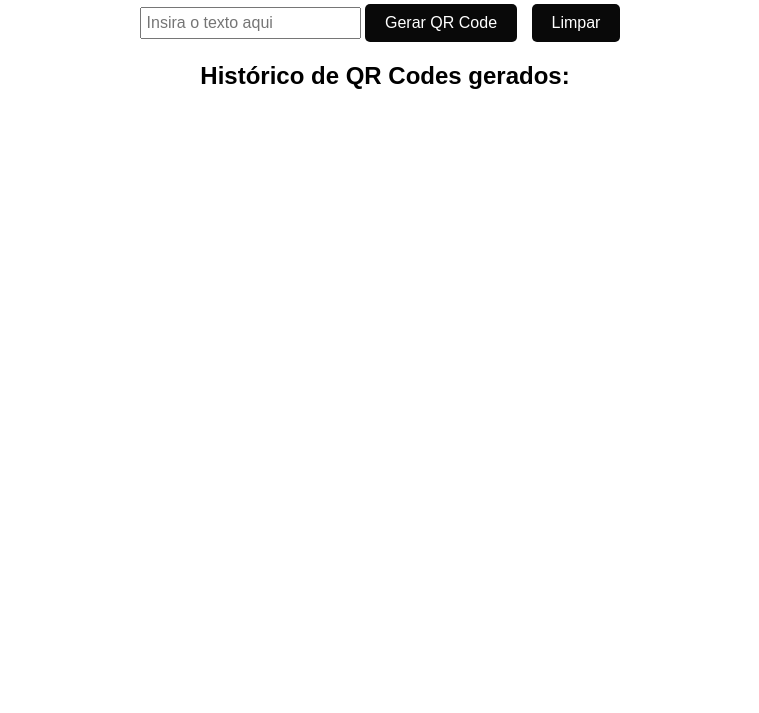
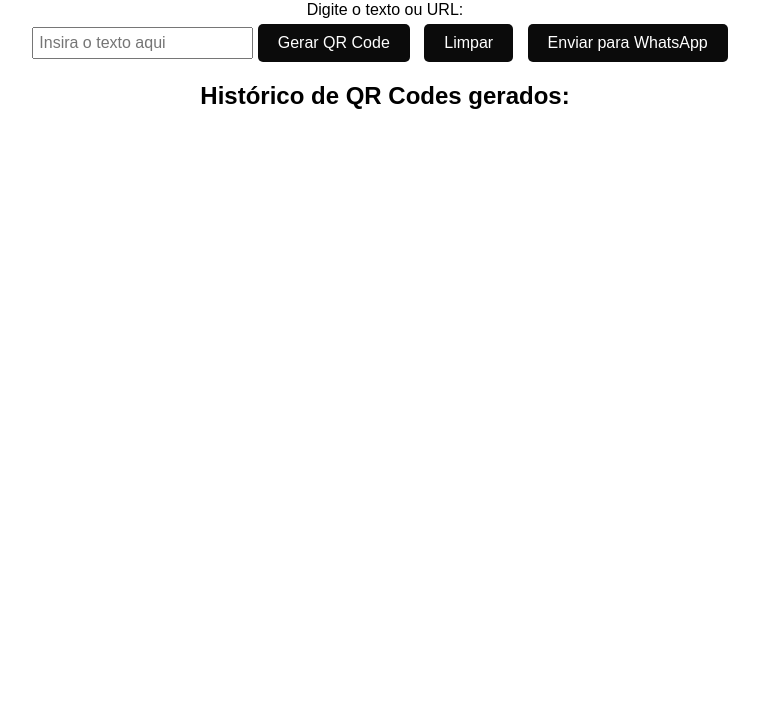
Before and after one commit to MANUELBSFILHO/Projeto, a plain HTML site: page index.html in a window 1280 px wide. Shown: the part 87-800 px from the top of the page, without its empty margins (255-1014 px from the left). Drawn offline with nearby package versions, Linux system fonts and the light colour scheme.

Commit message:
adicionando

```diff
--- a/index.html
+++ b/index.html
@@ -14,6 +14,7 @@
   <input type="text" id="texto" placeholder="Insira o texto aqui">
   <button onclick="gerarQRCode()">Gerar QR Code</button>
   <button onclick="limparCampos()">Limpar</button>
+  <button onclick="enviarParaWhatsapp()">Enviar para WhatsApp</button>
 
   <div id="qrcode"></div>
 
@@ -23,5 +24,30 @@
   <script src="https://code.jquery.com/jquery-3.6.0.min.js"></script>
   <script src="https://cdn.rawgit.com/davidshimjs/qrcodejs/gh-pages/qrcode.min.js"></script>
   <script src="script.js"></script>
+  <script>
+    function enviarParaWhatsapp() {
+      var qrCodeImage = document.getElementById("qrcode").querySelector("img");
+
+      if (!qrCodeImage) {
+        alert("Por favor, gere o QR Code primeiro.");
+        return;
+      }
+
+      var qrCodeDataURL = qrCodeImage.src;
+      var textoQRCode = document.getElementById("texto").value;
+
+      if (!textoQRCode) {
+        alert("Por favor, insira um texto ou URL para gerar o QR Code.");
+        return;
+      }
+
+      // Codificar o texto do QR Code na URL de dados
+      var qrCodeDataURLWithMessage = qrCodeDataURL.replace("image/png", "image/octet-stream");
+      qrCodeDataURLWithMessage += "&text=" + encodeURIComponent(textoQRCode);
+
+      // Redirecionar para o WhatsApp com o código QRCode como mensagem
+      window.location.href = "whatsapp://send?text=" + encodeURIComponent(qrCodeDataURLWithMessage);
+    }
+  </script>
 </body>
 </html>
--- a/script.js
+++ b/script.js
@@ -43,3 +43,27 @@ function limparCampos() {
   qrCodesGerados = [];
   atualizarHistorico();
 }
+
+function enviarParaWhatsapp() {
+  var qrCodeImage = document.getElementById("qrcode").querySelector("img");
+
+  if (!qrCodeImage) {
+    alert("Por favor, gere o QR Code primeiro.");
+    return;
+  }
+
+  var qrCodeDataURL = qrCodeImage.src;
+  var textoQRCode = document.getElementById("texto").value;
+
+  if (!textoQRCode) {
+    alert("Por favor, insira um texto ou URL para gerar o QR Code.");
+    return;
+  }
+
+  // Codificar o texto do QR Code na URL de dados
+  var qrCodeDataURLWithMessage = qrCodeDataURL.replace("image/png", "image/octet-stream");
+  qrCodeDataURLWithMessage += "&text=" + encodeURIComponent(textoQRCode);
+
+  // Redirecionar para o WhatsApp com o código QRCode como mensagem
+  window.location.href = "whatsapp://send?text=" + encodeURIComponent(qrCodeDataURLWithMessage);
+}
--- a/styles.css
+++ b/styles.css
@@ -2,6 +2,10 @@ body {
   font-family: Arial, sans-serif;
   text-align: center;
   margin-top: 50px;
+}
+
+.logo-container {
+  margin-bottom: 20px;
 }
 
 label {
@@ -19,14 +23,14 @@ body {
   font-size: 16px;
   border: none;
   border-radius: 5px;
-    background-color: #090909;
+  background-color: #0b0b0b;
   color: white;
   cursor: pointer;
   margin-right: 10px;
 }
 
 button:hover {
-    background-color: #2ecd5b;
+  background-color: #45a049;
 }
 
 #qrcode {
```
Lines whose indentation alone changed are shown as unchanged.
